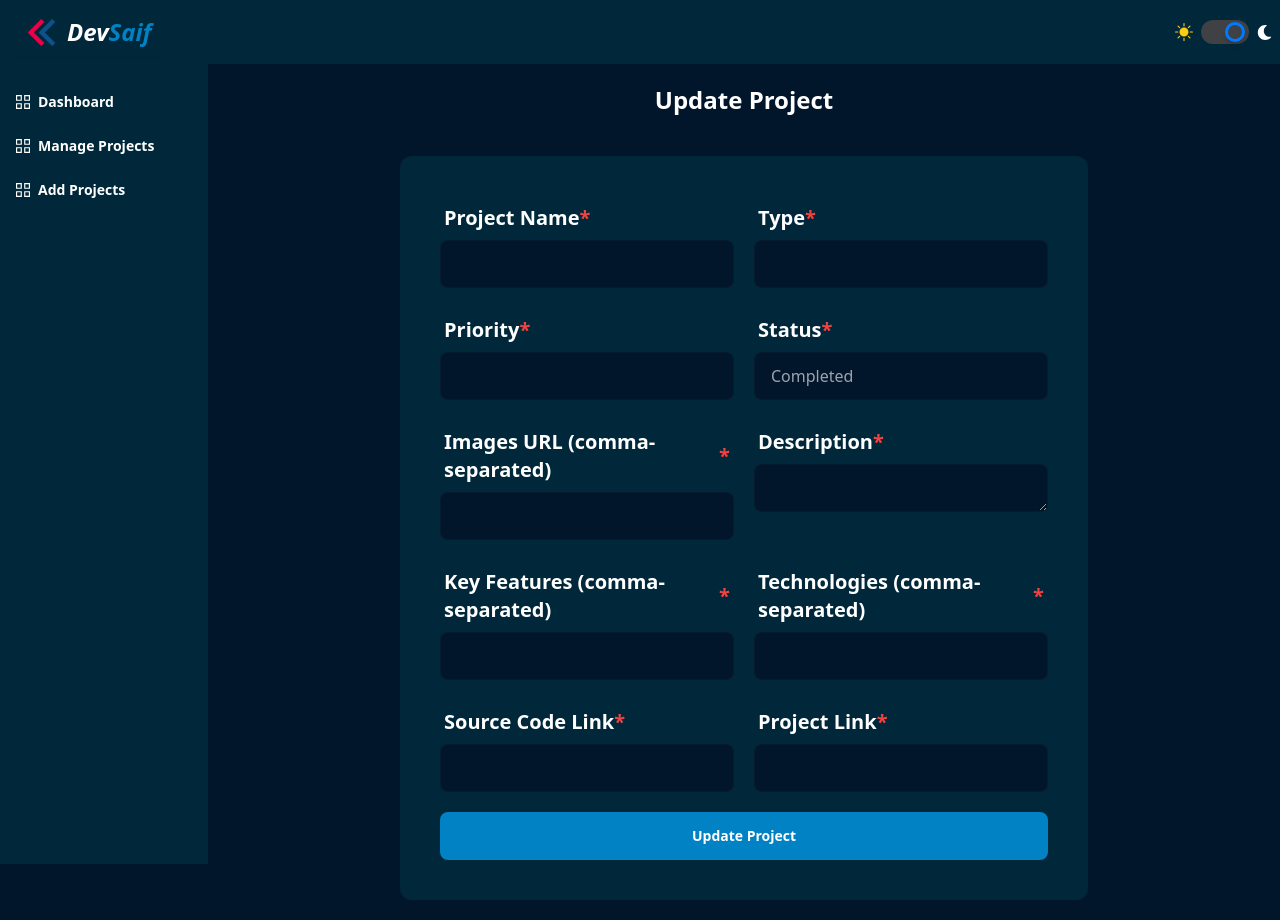
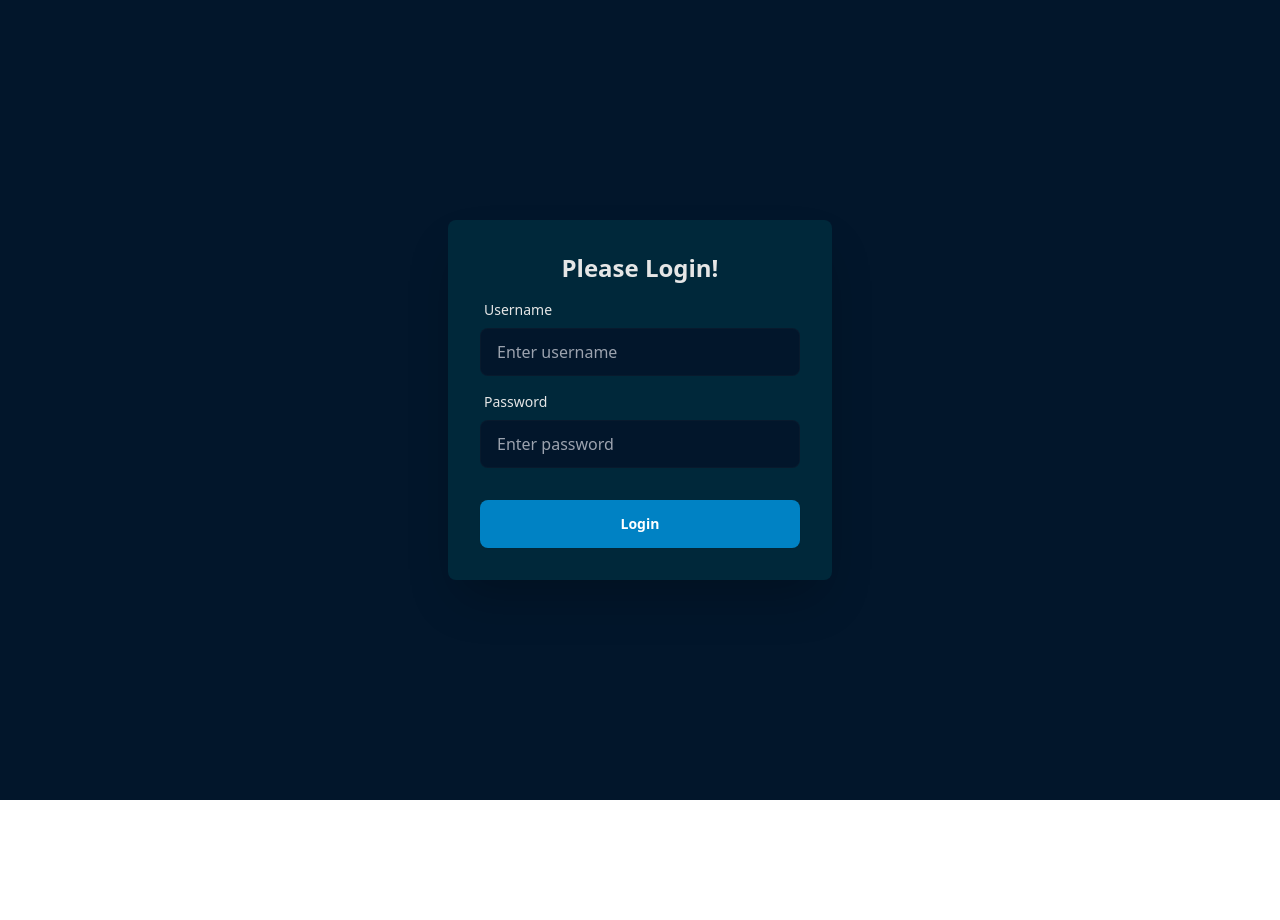
Before and after one commit to muhammadsaif7717/developer-saif, a Next.js app: page /dashboard/update-project/1 in a window 1280 px wide. After the commit the page ends 800 px from the top, so only its background shows below. Built offline with nearby package versions, Linux system fonts and the light colour scheme; no server answers; the database is empty.

Commit message:
secured dashboard

```diff
--- a/src/app/dashboard/layout.jsx
+++ b/src/app/dashboard/layout.jsx
@@ -5,7 +5,7 @@ import { useState } from 'react';
 import Swal from 'sweetalert2';
 
 export default function DashboardLayout({ children }) {
-  const [loginPage, setLoginPage] = useState(false);
+  const [loginPage, setLoginPage] = useState(true);
 
   const handleSubmit = (e) => {
     const username = 'muhammadsaif7717';
```
